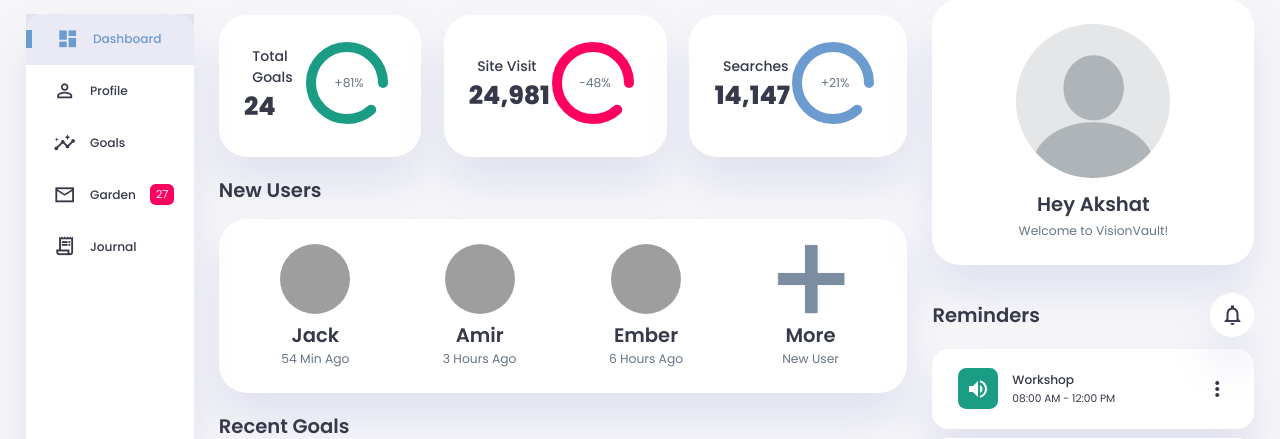
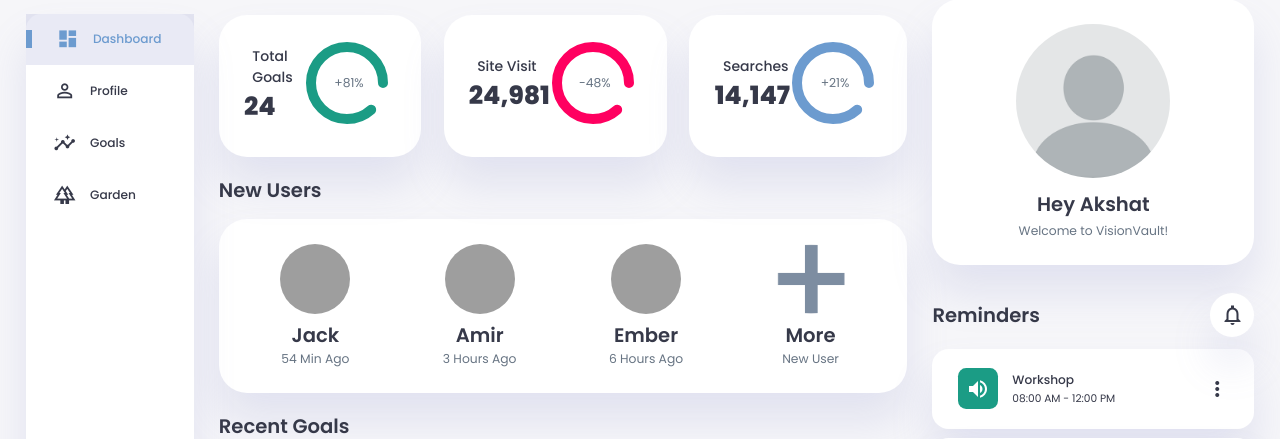
Before and after one commit to akshat-h-joshi/VisionVault, a Flask app: template templates/home.html in a window 1280 px wide. Shown: the part 57-496 px from the top of the page. Run offline with Flask 3, Linux system fonts and the light colour scheme; the template is opened without the code that fills it: values that come from a table or form of the project are taken from there, others are empty; grey boxes are pictures that could not be loaded.

Commit message:
Update home.html

```diff
--- a/templates/home.html
+++ b/templates/home.html
@@ -3,10 +3,14 @@
 <head>
    <meta charset="UTF-8">
    <meta name="viewport" content="width=device-width, initial-scale=1.0">
+   <!-- ICONS REFERENCES -->
    <link href="https://fonts.googleapis.com/icon?family=Material+Icons+Sharp" rel="stylesheet">
-   <!-- REMIXICONS CSS -->
    <link href="https://cdn.jsdelivr.net/npm/remixicon@4.2.0/fonts/remixicon.css" rel="stylesheet">
+   <link rel="stylesheet" href="https://fonts.googleapis.com/css2?family=Material+Symbols+Outlined:opsz,wght,FILL,GRAD@20..48,100..700,0..1,-50..200" />
+
+   <!-- STYLES FILE -->
    <link rel="stylesheet" href="/static/css/home.css">
+
    <title>Home Page</title>
 </head>
 <body>
@@ -39,24 +43,17 @@
                    </span>
                    <h3>Profile</h3>
                </a>
-               <a href="#goals" class="sidebar-button" data-target="goals">
+               <a href="#" class="sidebar-button" data-target="goals">
                    <span class="material-icons-sharp">
                        insights
                    </span>
                    <h3>Goals</h3>
                </a>
                <a href="#" class="sidebar-button" data-target="garden">
-                   <span class="material-icons-sharp">
-                       mail_outline
-                   </span>
+                    <span class="material-symbols-outlined">
+                        forest
+                    </span>
                    <h3>Garden</h3>
-                   <span class="message-count">27</span>
-               </a>
-               <a href="#" class="sidebar-button" data-target="journal">
-                   <span class="material-icons-sharp">
-                       receipt_long
-                   </span>
-                   <h3>Journal</h3>
                </a>
                <a href="#" class="sidebar-button">
                    <span class="material-icons-sharp">
@@ -184,9 +181,6 @@
 
                 </div>
            </div>
-           <div class="page journal">
-                <h1>Journal</h1>
-           </div>
            <div class="page goals">
                 <h1>Goals</h1>
                 <div class="goals-main-container">
```
Also changed, not shown: other parts of templates/home.html (+24 -5 lines).
